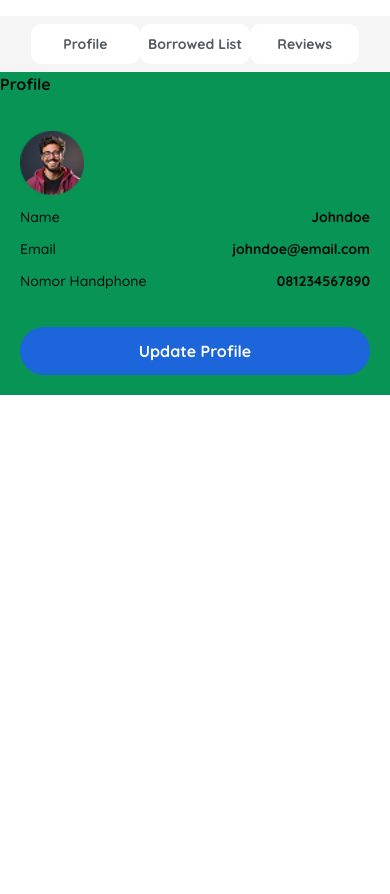
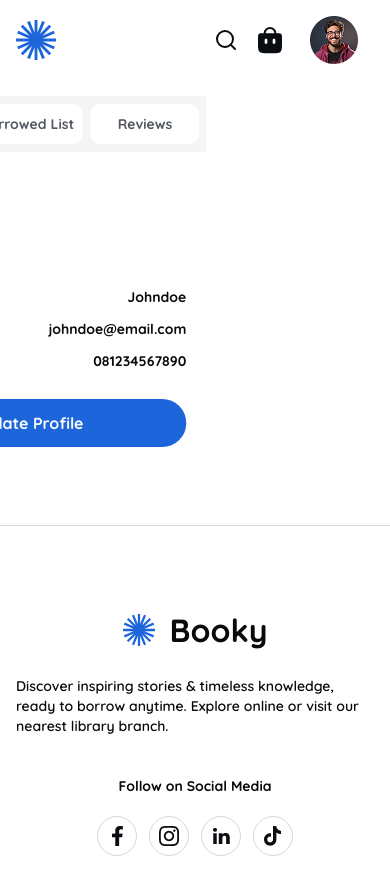
Before and after one commit to herfando/library-web-mvp, a React (Vite) app: page / in a window 390 px wide. Shown: the top 894 px of the page. Before the commit the page ends 844 px from the top, so only its background shows below. Built offline with nearby package versions, Linux system fonts and the light colour scheme.

Commit message:
edit responsive profile

```diff
--- a/src/App.tsx
+++ b/src/App.tsx
@@ -1,22 +1,22 @@
 import './index.css';
 // import AppRoutes from './components/routes/Router';
-// import Navbar from './components/container/Navbar';
+import Navbar from './components/container/Navbar';
 // import Home from './components/container/Home';
 // import Category from './components/container/Category';
 // import Detail from './components/container/Detail';
 // import BookByAuthor from './components/container/Book_byAuthor';
 // import Cart from './components/container/Cart';
-// import Footer from './components/container/Footer';
+// import Checkout from './components/container/Checkout';
 // import Success from './components/container/Succsess';
 // import BorrowedList from './components/container/BorrowedList';
 import Profile from './components/container/Profile';
-// import Checkout from './components/container/Checkout';
+import Footer from './components/container/Footer';
 
 function App() {
   return (
     <>
       {/* <AppRoutes /> */}
-      {/* <Navbar /> */}
+      <Navbar />
       {/* <Home /> */}
       {/* <Detail /> */}
       {/* <Category /> */}
@@ -26,7 +26,7 @@ function App() {
       {/* <Success /> */}
       {/* <BorrowedList /> */}
       <Profile />
-      {/* <Footer /> */}
+      <Footer />
     </>
   );
 }
--- a/src/components/container/Profile.tsx
+++ b/src/components/container/Profile.tsx
@@ -2,9 +2,9 @@ import { Button } from '../ui/button';
 
 export default function Profile() {
   return (
-    <section className='bg-accent-green absolute mt-16 w-full md:right-1/2 md:mt-40 md:h-440 md:w-557'>
+    <section className='mx-auto mt-16 mb-58 w-full -translate-x-[43%] px-16 md:mt-40 md:mb-110 md:h-440 md:w-557'>
       {/* start navigasi 1 */}
-      <div className='flex h-56 items-center justify-center bg-[#F5F5F5] md:w-557'>
+      <div className='flex h-56 items-center justify-center gap-x-8 bg-[#F5F5F5] md:w-557'>
         <Button className='hover: md:text-md h-40 w-[109.67px] cursor-pointer bg-[#FFFFFF] text-sm font-bold text-neutral-700 hover:bg-white hover:text-black md:w-175'>
           Profile
         </Button>
@@ -42,7 +42,7 @@ export default function Profile() {
           <p className='md:text-md text-sm font-medium'>Nomor Handphone</p>
           <p className='md:text-md text-sm font-bold'>081234567890</p>
         </div>
-        <Button className='text-md mt-24 h-48 w-full rounded-full font-bold hover:cursor-pointer md:mt-32'>
+        <Button className='text-md mt-16 h-48 w-full rounded-full font-bold hover:cursor-pointer md:mt-24'>
           Update Profile{' '}
         </Button>
       </div>
```
